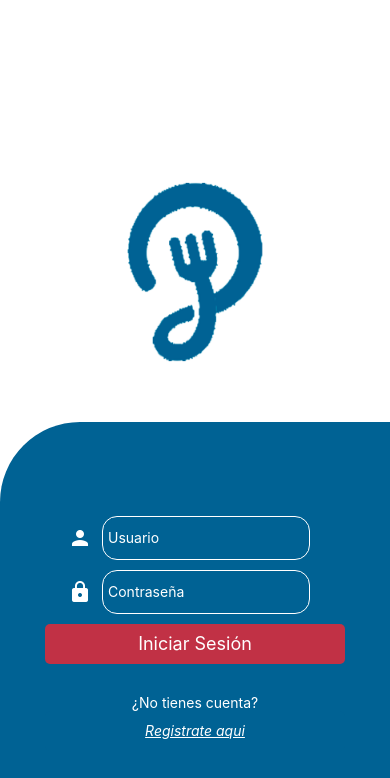
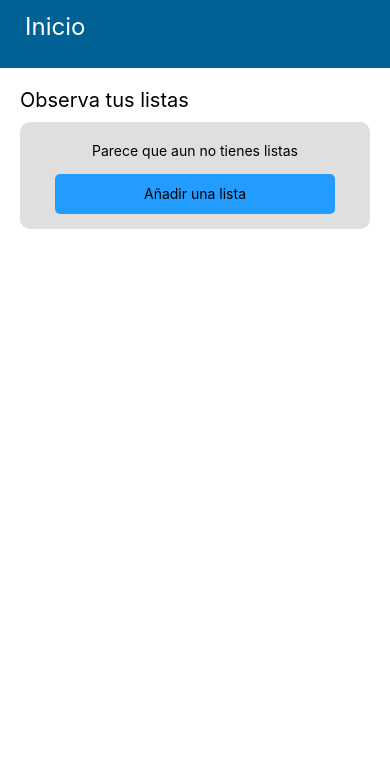
Before and after one commit to rafa31n/ProyectoDPS, a React Native app: screen /Home in a window 390 px wide. Shown: the top 778 px of the page. Built offline with nearby package versions, Linux system fonts and the light colour scheme.

Commit message:
Primera version de pantalla home

```diff
--- a/Navigation.js
+++ b/Navigation.js
@@ -4,6 +4,7 @@ import { NavigationContainer } from '@react-navigation/native';
 
 import RegisterScreen from './screens/RegisterScreen';
 import LoginScreen from './screens/LoginScreen';
+import HomeScreen from './screens/HomeScreen';
 
 
 const Stack = createNativeStackNavigator();
@@ -16,6 +17,7 @@ const Navigation = () => {
             >
                 <Stack.Screen name='Login' component={LoginScreen} />
                 <Stack.Screen name='Register' component={RegisterScreen} />
+                <Stack.Screen name='Home' component={HomeScreen} />
             </Stack.Navigator>
         </NavigationContainer>
     )
--- /dev/null
+++ b/screens/HomeScreen.js
@@ -0,0 +1,93 @@
+import React, { useState } from "react";
+import {
+  StyleSheet,
+  Text,
+  TextInput,
+  TouchableOpacity,
+  View,
+} from "react-native";
+import { useNavigation } from "@react-navigation/native";
+import { Icon } from "@rneui/base";
+
+const HomeScreen = () =>{
+
+
+    return(
+        <View style={styles.container}>
+            <View style={styles.container_header}>
+            <Text style={styles.title}>Inicio</Text>
+            </View>
+            <View style={styles.container_body}>
+
+                <Text style={styles.articleText}>Observa tus listas</Text>
+                <View style={styles.articleContainer}>
+                    <Text style={styles.headText}>Parece que aun no tienes listas</Text>
+                    <TouchableOpacity style={styles.buttons}>
+                        <Text>Añadir una lista</Text>
+                    </TouchableOpacity>
+                </View>
+            </View>
+        </View>
+
+    );
+};
+
+const styles = StyleSheet.create({
+    container: {
+        flex: 1,
+        justifyContent: 'flex-start',
+        alignItems: 'center',
+        backgroundColor: '#fff',
+    },
+    title: {
+        fontSize: 24,
+        marginBottom: 15,
+        color: "white"
+    },
+    text_body:{
+        fontSize: 16,
+
+    },
+    buttonText: {
+        color: 'white',
+        fontSize: 18,
+    },
+    container_header: {
+        width: '100%',
+        height: '8%',
+        backgroundColor: '#006294',
+        justifyContent: 'center',
+        alignItems: 'left',
+        paddingLeft: 25
+    },
+    container_body:{
+        padding: 10
+    },
+    buttons:{
+        marginTop:15,
+        marginBottom: 15,
+        backgroundColor: '#229CFF',
+        width: "80%",
+        height: 40,
+        justifyContent: 'center',
+        alignItems: 'center',
+        borderRadius: 5,
+    },
+    headText:{
+        marginTop: 20
+    },
+    articleText:{
+        fontSize:20,
+        marginBottom: 10,
+        marginTop: 10
+    },
+    articleContainer:{
+        width: 350,
+        borderRadius: 10,
+        backgroundColor: "#DFDFDF",
+        justifyContent: 'center',
+        alignItems: 'center'
+
+    }
+});
+export default HomeScreen;
--- a/screens/LoginScreen.js
+++ b/screens/LoginScreen.js
@@ -56,6 +56,10 @@ const LoginScreen = () => {
                 <Text style={styles.text}>¿No tienes cuenta?</Text>
                 <TouchableOpacity style={styles.buttonRegister} onPress={() => navigation.navigate('Register')}>
                     <Text style={styles.textBtnRegister}>Registrate aqui</Text>
+                </TouchableOpacity>
+{/*Agregado para visualizar la pantalla de inicio*/}
+                <TouchableOpacity style={styles.buttonRegister} onPress={() => navigation.navigate('Home')}>
+                    <Text style={styles.textBtnRegister}>Pantalla de inicio</Text>
                 </TouchableOpacity>
             </View>
         </View>
```
